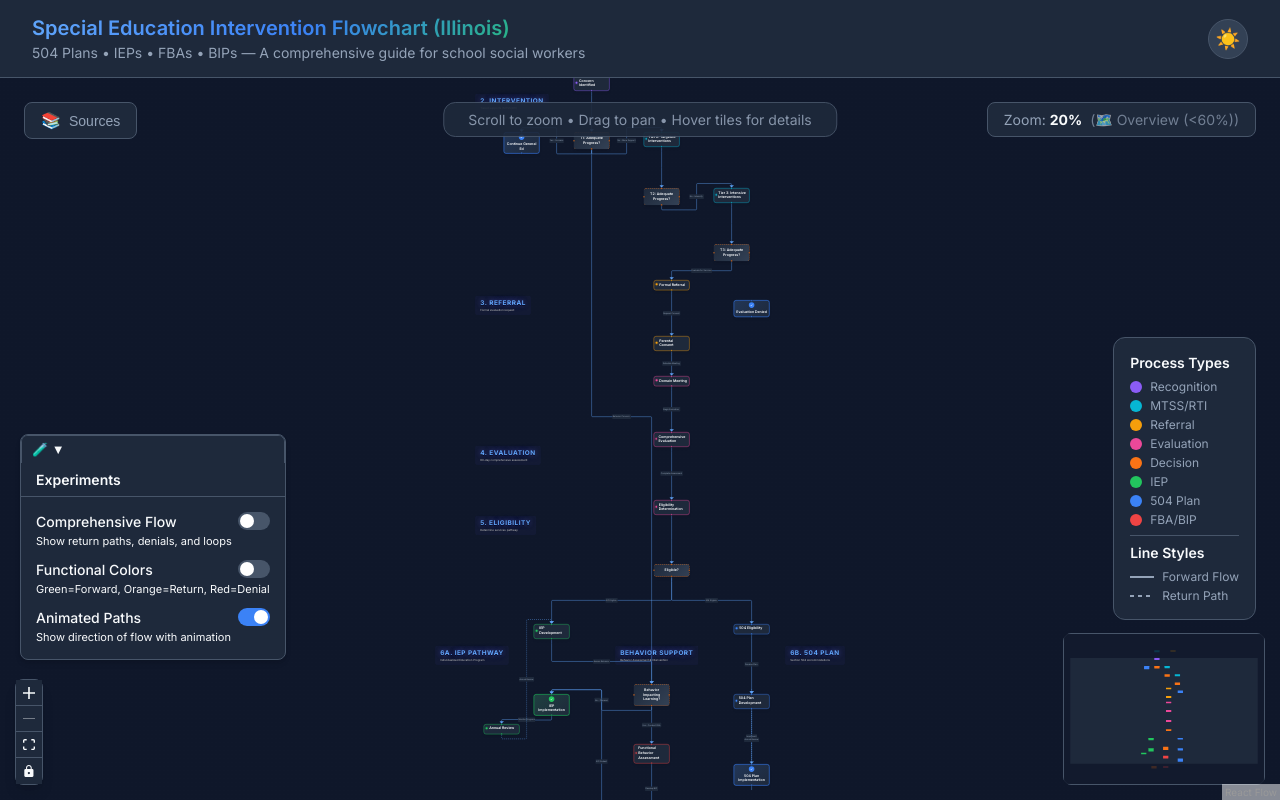
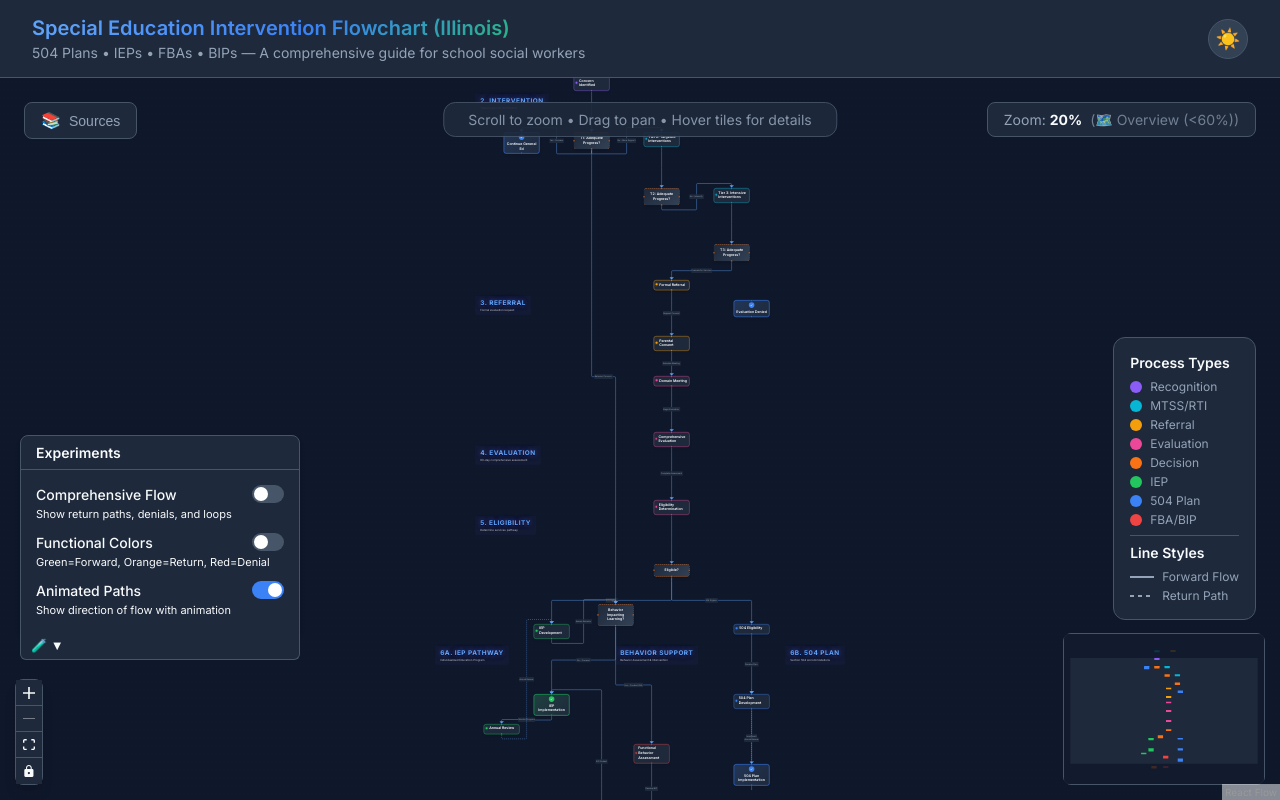
Before and after one commit to mooserson/IEP_504_FBA_BIP_Explainer, a React (Vite) app: page / in a window 1280 px wide. Both pictures are taken after a click on the button "Expand experiments". Built offline with nearby package versions, Linux system fonts and the light colour scheme.

Commit message:
experiment button doesn't move

```diff
--- a/src/components/ui/ExperimentPanel.css
+++ b/src/components/ui/ExperimentPanel.css
@@ -2,20 +2,22 @@
     position: absolute;
     bottom: 140px;
     left: 20px;
-    background: var(--color-bg-secondary);
-    border: 1px solid var(--color-border);
-    border-radius: 8px;
+    display: flex;
+    flex-direction: column;
+    align-items: flex-start;
     max-width: 280px;
     z-index: 50;
-    box-shadow: 0 4px 6px -1px rgba(0, 0, 0, 0.1), 0 2px 4px -1px rgba(0, 0, 0, 0.06);
-    overflow: hidden;
     font-size: 14px;
 }
 
-.experiment-panel.collapsed {
-    background: transparent;
-    border: none;
-    box-shadow: none;
+.experiment-content {
+    background: var(--color-bg-secondary);
+    border: 1px solid var(--color-border);
+    border-radius: 8px 8px 0 0;
+    box-shadow: 0 4px 6px -1px rgba(0, 0, 0, 0.1), 0 2px 4px -1px rgba(0, 0, 0, 0.06);
+    overflow: hidden;
+    width: 280px;
+    margin-bottom: -1px;
 }
 
 .experiment-toggle {
@@ -36,9 +38,9 @@
 }
 
 .experiment-panel.expanded .experiment-toggle {
-    border-radius: 6px 6px 0 0;
-    border-bottom: none;
-    width: 100%;
+    border-radius: 0 0 6px 6px;
+    border-top: none;
+    width: 280px;
 }
 
 .experiment-header {
--- a/src/components/ui/ExperimentPanel.jsx
+++ b/src/components/ui/ExperimentPanel.jsx
@@ -11,22 +11,13 @@ function ExperimentPanel({
 
     return (
         <div className={`experiment-panel ${isExpanded ? 'expanded' : 'collapsed'}`}>
-            <button
-                className="experiment-toggle"
-                onClick={() => setIsExpanded(!isExpanded)}
-                title={isExpanded ? 'Collapse experiments' : 'Expand experiments'}
-            >
-                🧪 {isExpanded ? '▼' : '▶'}
-            </button>
-
             {isExpanded && (
-                <>
+                <div className="experiment-content">
                     <div className="experiment-header">
                         <h3>Experiments</h3>
                     </div>
 
                     <div className="experiment-controls">
-                {/* Complexity Toggle */}
                         <div className="experiment-control">
                             <label className="toggle-label">
                                 <span>Comprehensive Flow</span>
@@ -39,7 +30,6 @@ function ExperimentPanel({
                             <p className="control-description">Show return paths, denials, and loops</p>
                         </div>
 
-                {/* Color Toggle */}
                         <div className="experiment-control">
                             <label className="toggle-label">
                                 <span>Functional Colors</span>
@@ -52,7 +42,6 @@ function ExperimentPanel({
                             <p className="control-description">Green=Forward, Orange=Return, Red=Denial</p>
                         </div>
 
-                {/* Animation Toggle */}
                         <div className="experiment-control">
                             <label className="toggle-label">
                                 <span>Animated Paths</span>
@@ -65,8 +54,16 @@ function ExperimentPanel({
                             <p className="control-description">Show direction of flow with animation</p>
                         </div>
                     </div>
-                </>
+                </div>
             )}
+
+            <button
+                className="experiment-toggle"
+                onClick={() => setIsExpanded(!isExpanded)}
+                title={isExpanded ? 'Collapse experiments' : 'Expand experiments'}
+            >
+                🧪 {isExpanded ? '▼' : '▶'}
+            </button>
         </div>
     );
 }
--- a/src/data/flowData.js
+++ b/src/data/flowData.js
@@ -544,7 +544,7 @@ Consider 504 Plan eligibility — 504 has a broader definition of disability and
     {
         id: 'behavior-concern',
         type: 'decisionNode',
-        position: { x: 700, y: 3300 },
+        position: { x: 520, y: 2900 },
         data: {
             category: NODE_CATEGORIES.DECISION,
             label: 'Behavior Impacting Learning?',
```
Lines whose indentation alone changed are shown as unchanged.
